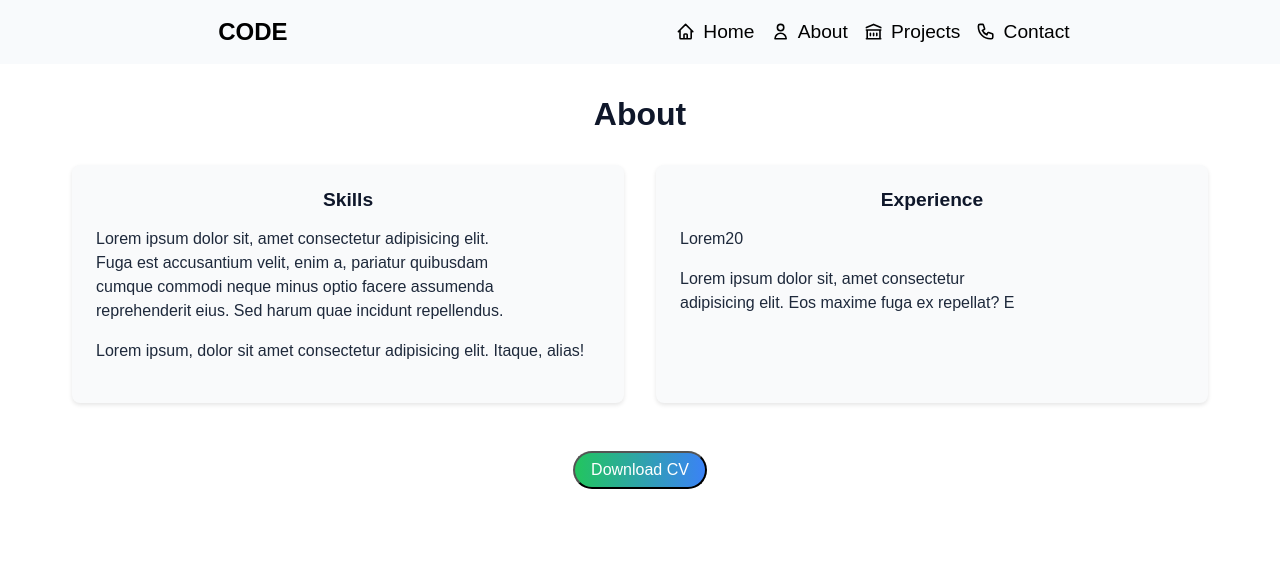
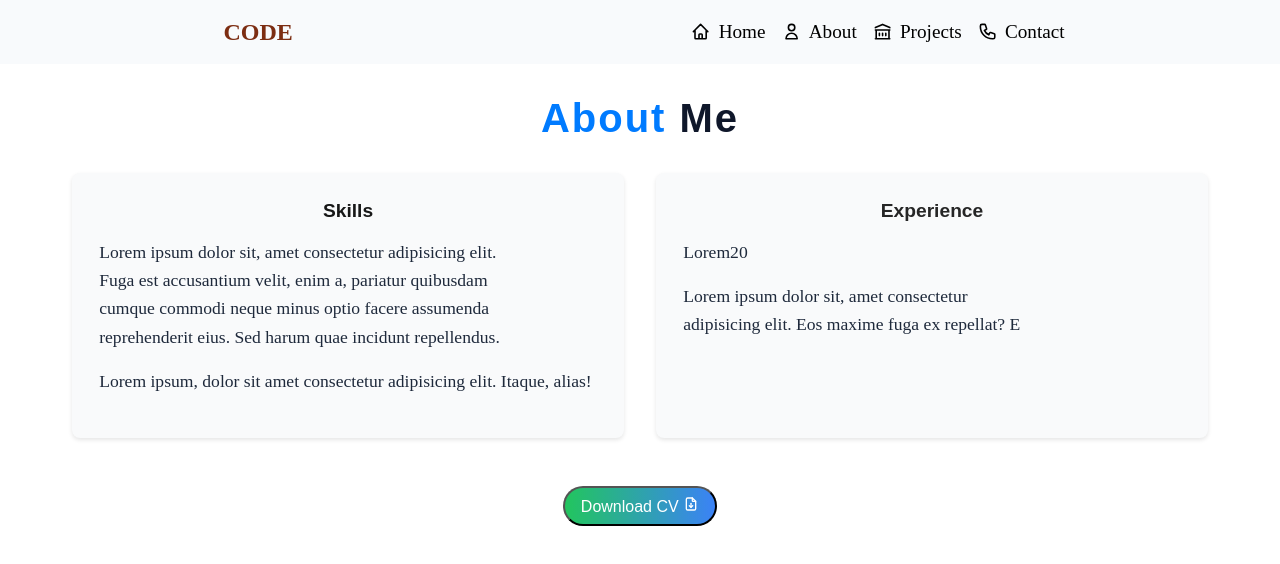
Before and after one commit to ChrisM-Code/code, a React (Vite) app in the folder prof/: page /about in a window 1280 px wide. Shown: the top 564 px of the page. Built offline with nearby package versions, Linux system fonts and the light colour scheme.

Commit message:
Added font styling

```diff
--- a/prof/src/assets/components/about/About.jsx
+++ b/prof/src/assets/components/about/About.jsx
@@ -11,7 +11,7 @@ const AboutContainer = styled.div`
   color: #1e293b;
   width: 100%;
   height: 100%;
-  padding: 1.5rem 1rem; /* Slightly reduced padding for smaller screens */
+  padding: 2rem 1rem;
   box-sizing: border-box;
 
   @media (min-width: 768px) {
@@ -20,33 +20,42 @@ const AboutContainer = styled.div`
 `;
 
 const Heading = styled.h1`
-  font-size: 1.6rem; /* Smaller initial font size for small screens */
-  font-weight: bold;
+  font-size: 2rem;
+  font-weight: 700;
+  font-family: "Papyrus", Fantasy;
   color: #0f172a;
+  text-transform: capitalize;
   margin-top: 2rem;
   text-align: center;
+  letter-spacing: 0.05em;
 
   @media (min-width: 768px) {
-    font-size: 2rem;
+    font-size: 2.5rem;
+  }
+
+  span {
+    display: inline-block;
+    color: #007bff;
+    font-style: normal;
   }
 `;
 
 const Container = styled.div`
   display: flex;
-  flex-direction: column; /* Single-column layout for small screens */
-  gap: 1.5rem; /* Reduced gap for smaller viewports */
+  flex-direction: column;
+  gap: 1.5rem;
   width: 100%;
   margin-top: 2rem;
 
   @media (min-width: 768px) {
     display: grid;
     grid-template-columns: 1fr 1fr;
-    gap: 2rem; /* Larger gap for medium+ screens */
+    gap: 2rem;
   }
 `;
 
 const Section = styled.div`
-  padding: 1rem; /* Reduced padding for smaller screens */
+  padding: 1.2rem;
   border-radius: 8px;
   background-color: #f9fafb;
   box-shadow: 0 2px 4px rgba(0, 0, 0, 0.1);
@@ -59,23 +68,24 @@ const Section = styled.div`
 
   p {
     color: #1e293b;
-    font-size: 0.9rem;
-    line-height: 1.5;
+    font-family: "Times New Roman", serif;
+    font-size: 1rem;
+    line-height: 1.6;
 
     @media (min-width: 480px) {
-      font-size: 1rem;
+      font-size: 1.1rem;
     }
   }
 `;
 
 const ResumeSection = styled.div`
-  margin-top: 2rem; /* Reduced margin for better balance on small screens */
+  margin-top: 2rem;
   text-align: center;
 
   a {
     display: inline-block;
-    padding: 0.6rem 1.2rem; /* Reduced padding for smaller buttons */
-    font-size: 0.9rem; /* Adjusted font size for small screens */
+    padding: 0.8rem 1.5rem;
+    font-size: 1rem;
     color: #fff;
     background-color: #007bff;
     border-radius: 5px;
@@ -91,7 +101,9 @@ const ResumeSection = styled.div`
 function About() {
   return (
     <AboutContainer>
-      <Heading>About</Heading>
+      <Heading>
+        <span>About</span> Me
+      </Heading>
       <Container>
         <Section>
           <Skills />
--- a/prof/src/assets/components/about/DownloadResume.jsx
+++ b/prof/src/assets/components/about/DownloadResume.jsx
@@ -1,4 +1,5 @@
 import styled from "styled-components";
+import { TbFileDownload } from "react-icons/tb";
 
 const GradientButton = styled.button`
   background: ${(props) =>
@@ -40,7 +41,9 @@ const ButtonsContainer = styled.div`
 function DownloadResume() {
   return (
     <ButtonsContainer>
-      <GradientButton variant="cv">Download CV</GradientButton>
+      <GradientButton variant="cv">
+        Download CV <TbFileDownload />
+      </GradientButton>
     </ButtonsContainer>
   );
 }
--- a/prof/src/assets/components/about/Experience.jsx
+++ b/prof/src/assets/components/about/Experience.jsx
@@ -15,7 +15,13 @@ const Heading = styled.h1`
   text-align: center;
 
   @media (min-width: 768px) {
-    font-size: 1.2remrem;
+    font-size: 1.2rem;
+  }
+
+  span {
+    display: inline-block;
+    color: #262626;
+    font-style: normal;
   }
 `;
 
@@ -32,7 +38,9 @@ const Text = styled.p`
 function Experience() {
   return (
     <ExpContainer>
-      <Heading>Experience</Heading>
+      <Heading>
+        <span>Experience</span>
+      </Heading>
       <Text>Lorem20</Text>
 
       <Text>
--- a/prof/src/assets/components/about/Skills.jsx
+++ b/prof/src/assets/components/about/Skills.jsx
@@ -17,6 +17,12 @@ const Heading = styled.h1`
   @media (min-width: 768px) {
     font-size: 1.2remrem;
   }
+
+  span {
+    display: inline-block;
+    color: #171717;
+    font-style: normal;
+  }
 `;
 
 const Text = styled.p`
@@ -32,7 +38,9 @@ const Text = styled.p`
 function Skills() {
   return (
     <SkillContainer>
-      <Heading>Skills</Heading>
+      <Heading>
+        <span>Skills</span>
+      </Heading>
       <Text>
         Lorem ipsum dolor sit, amet consectetur adipisicing elit. Fuga est
         accusantium velit, enim a, pariatur quibusdam cumque commodi neque minus
--- a/prof/src/assets/components/contacts/Contact.jsx
+++ b/prof/src/assets/components/contacts/Contact.jsx
@@ -13,6 +13,7 @@ const ContactContainer = styled.div`
   padding: 2rem 1rem;
   box-sizing: border-box;
   overflow: hidden;
+  font-family: "Times New Roman", serif;
 
   @media (min-width: 1200px) {
     flex-direction: row; /* Align form and social links side by side */
--- a/prof/src/assets/components/contacts/ContactForm.jsx
+++ b/prof/src/assets/components/contacts/ContactForm.jsx
@@ -24,14 +24,20 @@ const Title = styled.h1`
   line-height: 1.2rem;
   margin-bottom: 1rem;
   color: #333;
+  font-family: "Papyrus", Fantasy;
 
   @media (max-width: 768px) {
-    font-size: 1.8rem;
+    font-size: 1.6rem;
     margin-bottom: 1rem;
   }
   @media (max-width: 480px) {
     font-size: 1.5rem; /* Further adjust for very small screens */
     margin-bottom: 0.75rem;
+  }
+  span {
+    display: inline-block;
+    color: #007bff;
+    font-style: normal;
   }
 `;
 
@@ -192,7 +198,9 @@ const ContactForm = () => {
   return (
     <Container>
       <FormWrapper>
-        <Title>Contact Me</Title>
+        <Title>
+          <span>Contact</span> Me
+        </Title>
         <Form onSubmit={handleSubmit}>
           <Label htmlFor="name">Name</Label>
           <Input
--- a/prof/src/assets/components/contacts/SocialLinks.jsx
+++ b/prof/src/assets/components/contacts/SocialLinks.jsx
@@ -6,7 +6,7 @@ const SocialLinksWrapper = styled.div`
   justify-content: center;
   align-items: center;
   gap: 20px;
-  margin: 20px 0;
+  margin: 10px 0;
 
   @media (max-width: 768px) {
     gap: 15px;
--- a/prof/src/assets/components/home/IntroText.jsx
+++ b/prof/src/assets/components/home/IntroText.jsx
@@ -12,6 +12,7 @@ const IntroContainer = styled.div`
   box-sizing: border-box;
   overflow: hidden;
   transition: filter 0.3s ease;
+  font-family: "Times New Roman", serif;
 
   ${({ isBlurred }) =>
     isBlurred &&
--- a/prof/src/assets/components/home/Logo.jsx
+++ b/prof/src/assets/components/home/Logo.jsx
@@ -25,9 +25,12 @@ const LogoCont = styled.div`
   flex-grow: 1;
   font-size: 1.5rem;
   color: black;
+  font-family: "Lucida Handwriting", Cursive;
 
-  &:hover {
-    color: #3b82f6;
+  span {
+    display: inline-block;
+    color: #7c2d12;
+    font-style: normal;
   }
 `;
 
@@ -36,7 +39,9 @@ function Logo() {
 
   return (
     <StyledLogo to="/" onClick={handleLinkClick}>
-      <LogoCont>Code </LogoCont>
+      <LogoCont>
+        <span>Code</span>{" "}
+      </LogoCont>
     </StyledLogo>
   );
 }
--- a/prof/src/assets/components/home/NavBar.jsx
+++ b/prof/src/assets/components/home/NavBar.jsx
@@ -53,7 +53,7 @@ const NavLinks = styled.div`
     display: flex;
     align-items: center;
     gap: 0.5rem;
-    font-family: "Arial", sans-serif;
+    font-family: "Times New Roman", serif;
 
     &:hover {
       color: #38bdf8;
--- a/prof/src/assets/ui/Footer.jsx
+++ b/prof/src/assets/ui/Footer.jsx
@@ -6,7 +6,6 @@ const FooterContainer = styled.footer`
   bottom: 0;
   left: 0;
   width: 100%;
-  height: auto;
   background-color: #f8fafc;
   display: flex;
   justify-content: center;
```
